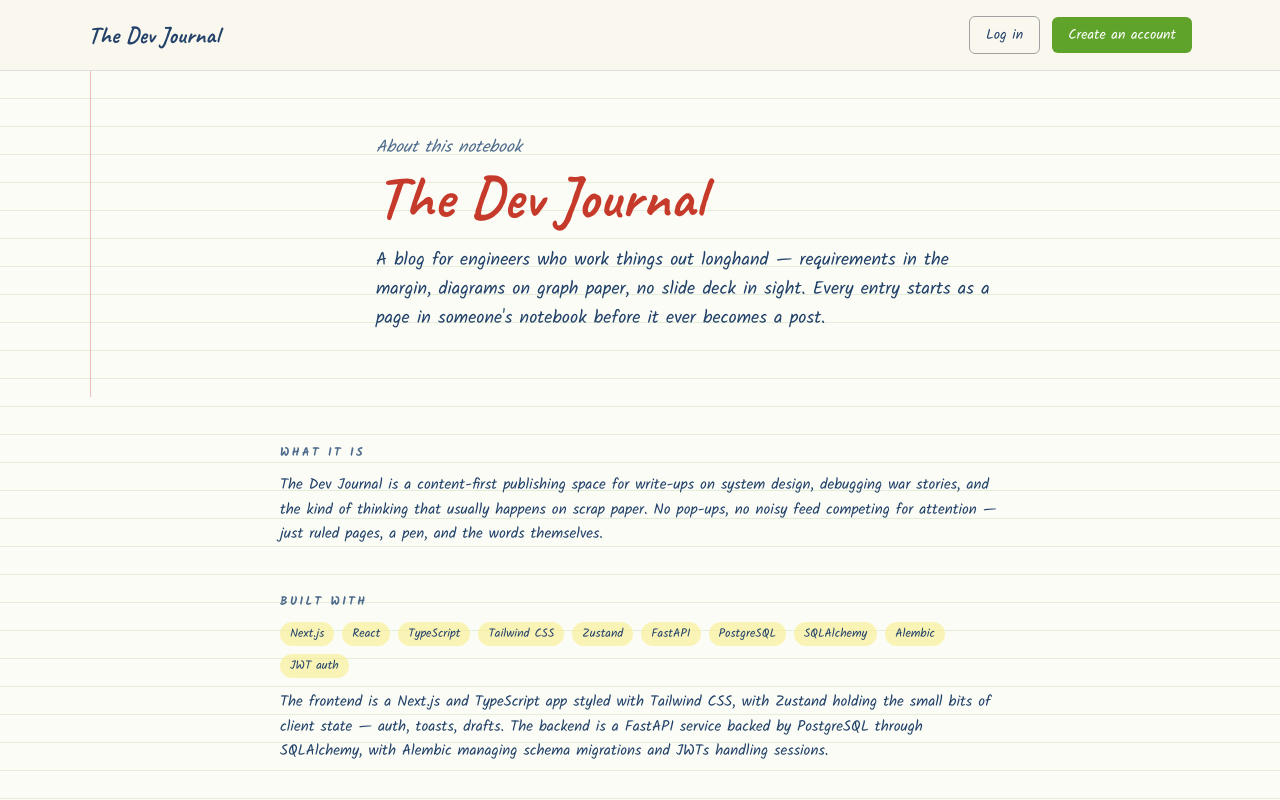
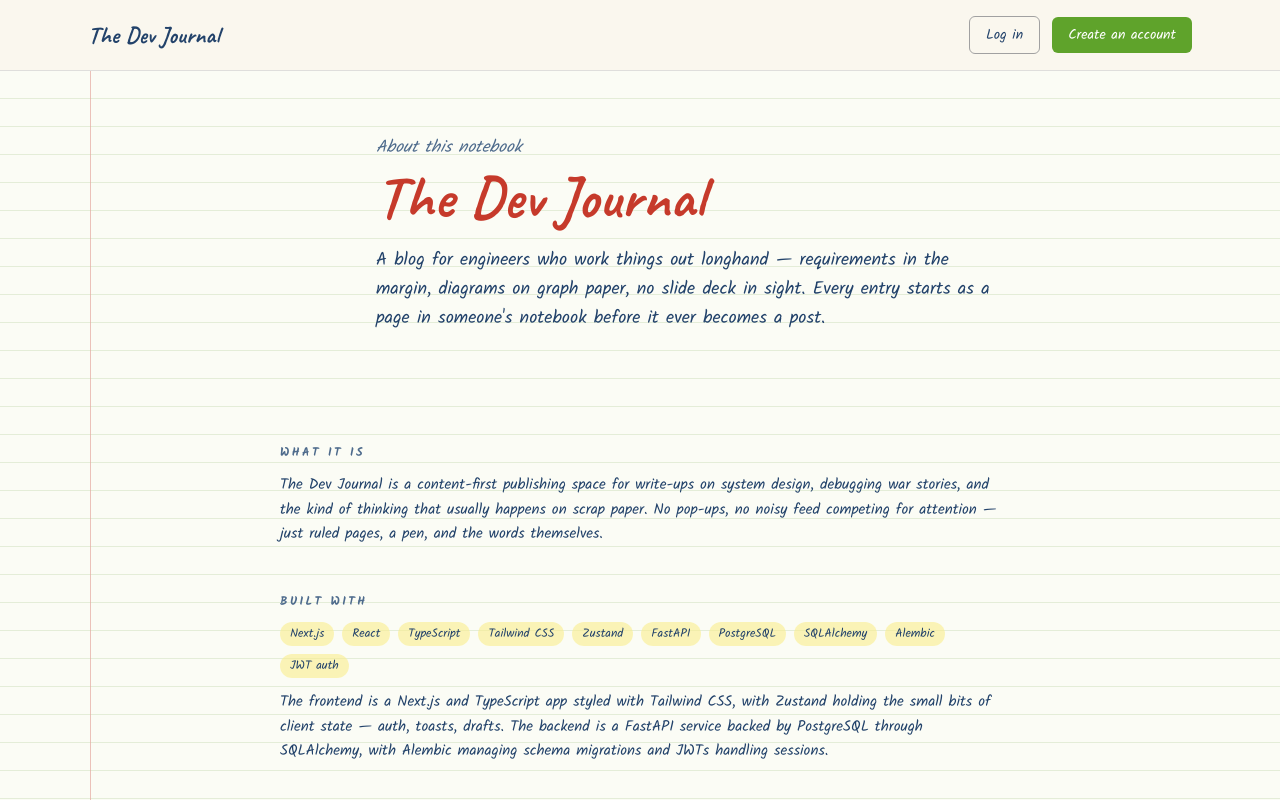
Before and after one commit to aniketbumbc/fastapi-blog, a Next.js app in the folder frontend/: page /about in a window 1280 px wide. Shown: the top 800 px of the page. Built offline with nearby package versions, Linux system fonts and the light colour scheme; no server answers.

Commit message:
fixed: column line on about page

```diff
--- a/frontend/src/app/about/page.tsx
+++ b/frontend/src/app/about/page.tsx
@@ -20,10 +20,10 @@ const FLOW = [
 
 export default function AboutPage() {
   return (
-    <div className="notebook-lined min-h-screen">
+    <div className="notebook-lined relative min-h-screen">
+      <span aria-hidden className="absolute inset-y-0 left-[90px] w-px bg-margin-line/70" />
       {/* ---- Hero ---- */}
-      <section className="relative">
-        <span aria-hidden className="absolute inset-y-0 left-[90px] w-px bg-margin-line/70" />
+      <section>
         <div className="mx-auto max-w-3xl px-6 py-16 pl-[120px]">
           <p className="font-body text-[17px] italic text-ink-soft">About this notebook</p>
           <h1 className="mt-2 font-display text-5xl font-bold leading-[0.95] text-marker md:text-6xl">
```
